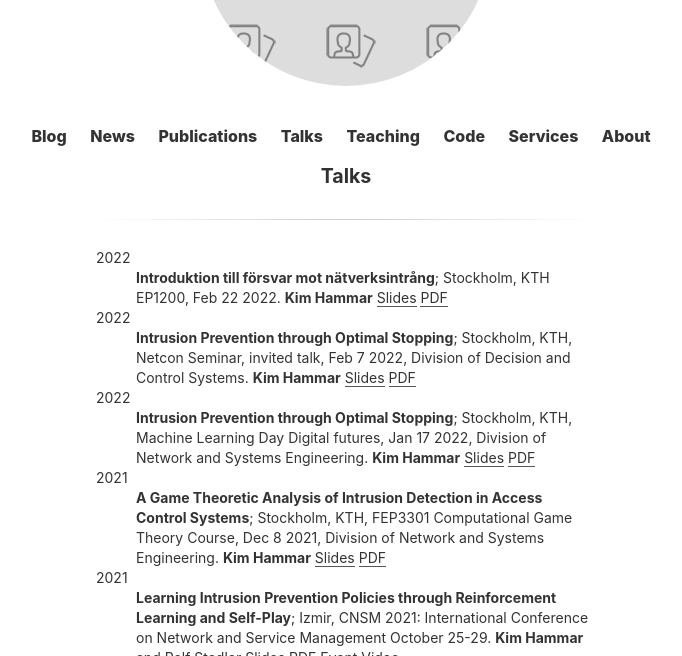
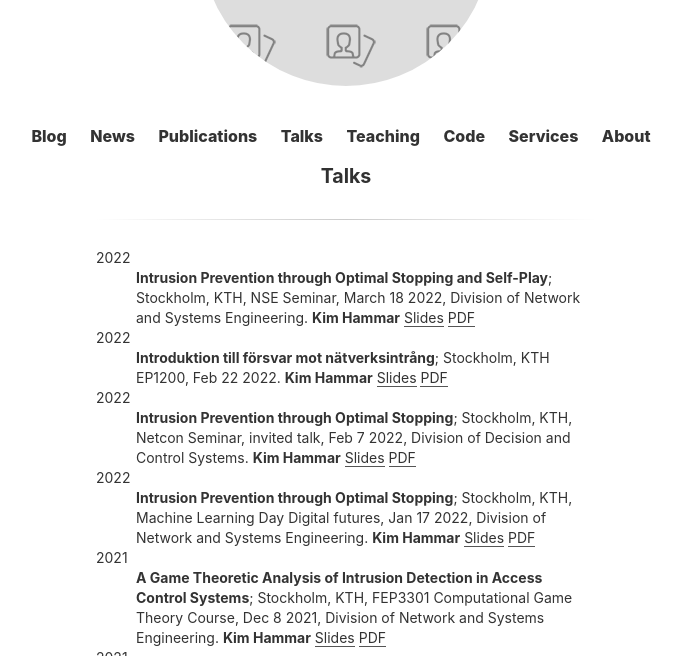
Before and after one commit to Limmen/Limmen.github.io, a Jekyll site: the page built from talks.md, in a window 1280 px wide and 900 px high, cut to the strip 244-900 px from the top of the window. Shown: the whole strip, without its empty margins (294-976 px from the left). Built offline with Jekyll 4.4.1, drawn with Linux system fonts in a browser that asks for light colours.

Commit message:
add slides

```diff
--- a/talks.md
+++ b/talks.md
@@ -2,6 +2,12 @@
 layout: page
 title: Talks
 ---
+
+2022
+:   **Intrusion Prevention through Optimal Stopping and Self-Play**; Stockholm, KTH, NSE Seminar, March 18 2022, Division of Network and Systems Engineering.
+    **Kim Hammar**
+	[Slides](https://www.slideshare.net/KimHammar/intrusion-prevention-through-optimal-stopping-and-selfplay)
+	[PDF](/assets/slides/NSE_Seminar_18_March_2022_Kim_Hammar.pdf)
 
 2022
 :   **Introduktion till försvar mot nätverksintrång**; Stockholm, KTH EP1200, Feb 22 2022.
```
Also changed, not shown: 1 other file.
